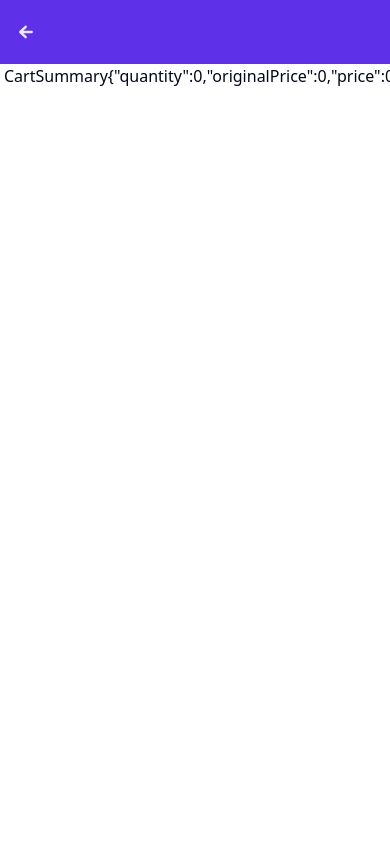
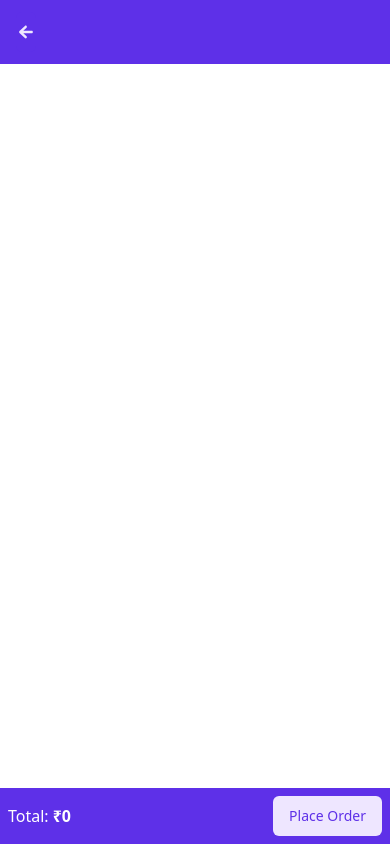
Before and after one commit to N-eeraj/e-commerce, a React (Vite) app: page /cart in a window 390 px wide. Built offline with nearby package versions, Linux system fonts and the light colour scheme.

Commit message:
Primary setup for cart summary

```diff
--- a/src/components/Cart/List/index.tsx
+++ b/src/components/Cart/List/index.tsx
@@ -8,13 +8,14 @@ import CartListProduct from '@components/Cart/List/Product'
 import { AppContext } from '@components/App/ContextProvider'
 
 // type imports
+import { ClassNameProp } from '@customTypes/common'
 import { AppContextType } from '@customTypes/appContext'
 
-const CartList: FC = () => {
+const CartList: FC<ClassNameProp> = ({ className }) => {
   const { cart } = useContext(AppContext) as AppContextType
 
   return (
-    <ul>
+    <ul className={className}>
       { cart.map(product => (
           <li key={product.id}>
             <CartListProduct {...product} />
--- a/src/components/Cart/Summary.tsx
+++ b/src/components/Cart/Summary.tsx
@@ -3,6 +3,12 @@ import { FC, useContext } from 'react'
 
 // context imports
 import { AppContext } from '@components/App/ContextProvider'
+
+// shadcn/ui imports
+import { Button } from '@ui/button'
+
+// hook imports
+import { currencyFormat } from '@hooks/formatter'
 
 // type imports
 import { AppContextType } from '@customTypes/appContext'
@@ -11,9 +17,21 @@ const CartSummary: FC = () => {
   const { cartTotals } = useContext(AppContext) as AppContextType
 
   return (
-    <div>
-      CartSummary
-      {JSON.stringify(cartTotals)}
+    <div className="fixed sm:relative bottom-0 left-0 flex sm:flex-col max-sm:justify-between max-sm:items-center gap-y-2 w-full sm:max-w-sm p-2 sm:p-4 bg-primary sm:bg-primary-foreground max-sm:text-white sm:rounded">
+      <strong className="max-sm:hidden">
+        Cart Summary
+      </strong>
+      <div className="sm:hidden flex gap-x-1">
+        <span>
+          Total:
+        </span>
+        <strong>
+          {currencyFormat(cartTotals.price)}
+        </strong>
+      </div>
+      <Button className="bg-primary-foreground sm:bg-green-600 text-primary sm:text-white">
+        Place Order
+      </Button>
     </div>
   )
 }
--- a/src/pages/Cart.tsx
+++ b/src/pages/Cart.tsx
@@ -8,8 +8,8 @@ import CartSummary from '@components/Cart/Summary'
 const Cart: FC = () => {
 
   return (
-    <section>
-      <CartList />
+    <section className="flex justify-between items-start max-w-6xl mx-auto py-4">
+      <CartList className="flex-shrink-0" />
       <CartSummary />
     </section>
   )
```
